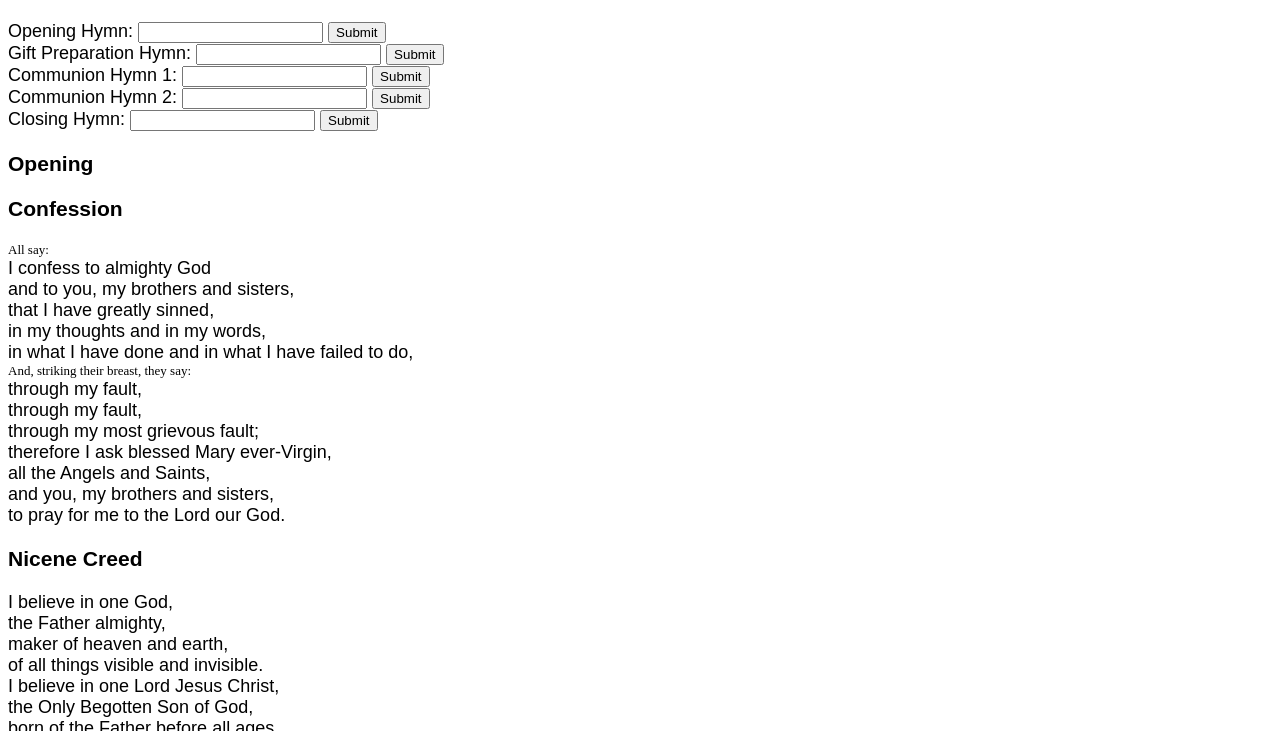
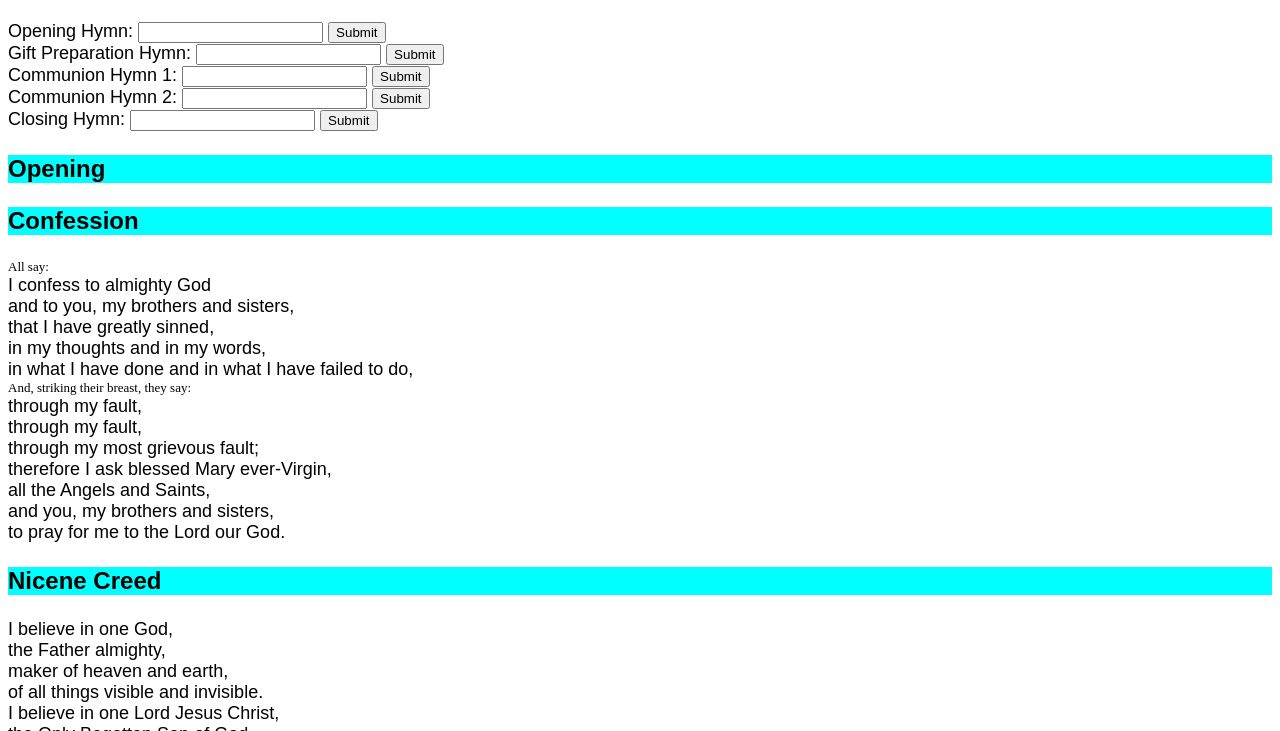
Before and after one commit to vbudi000/mass-reading, a website: page index.html in a window 1280 px wide. Shown: the part 69-800 px from the top of the page. Drawn offline with nearby package versions, Linux system fonts and the light colour scheme; no server answers.

Commit message:
heading
Signed-off-by: Budi Darmawan <vbudi@us.ibm.com>

```diff
--- a/index.html
+++ b/index.html
@@ -8,6 +8,14 @@
             font-family: Arial;
             font-size: large;
         }
+
+        h3 {
+            font-family: 'Arial';
+            background-color: cyan;
+            font-weight: bold;
+            font-size: x-large;
+        }
+
         .address {
             font-family: 'Arial';
             background-color: yellow;
```
